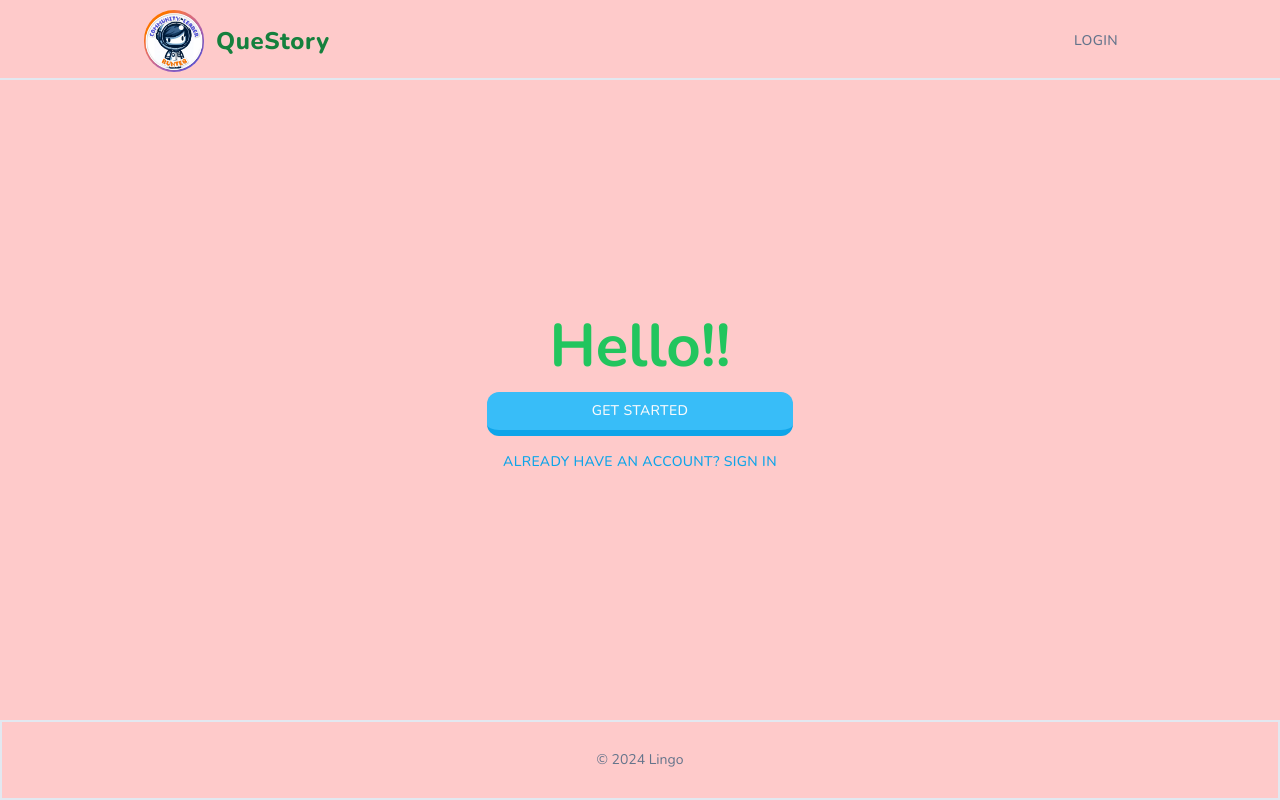
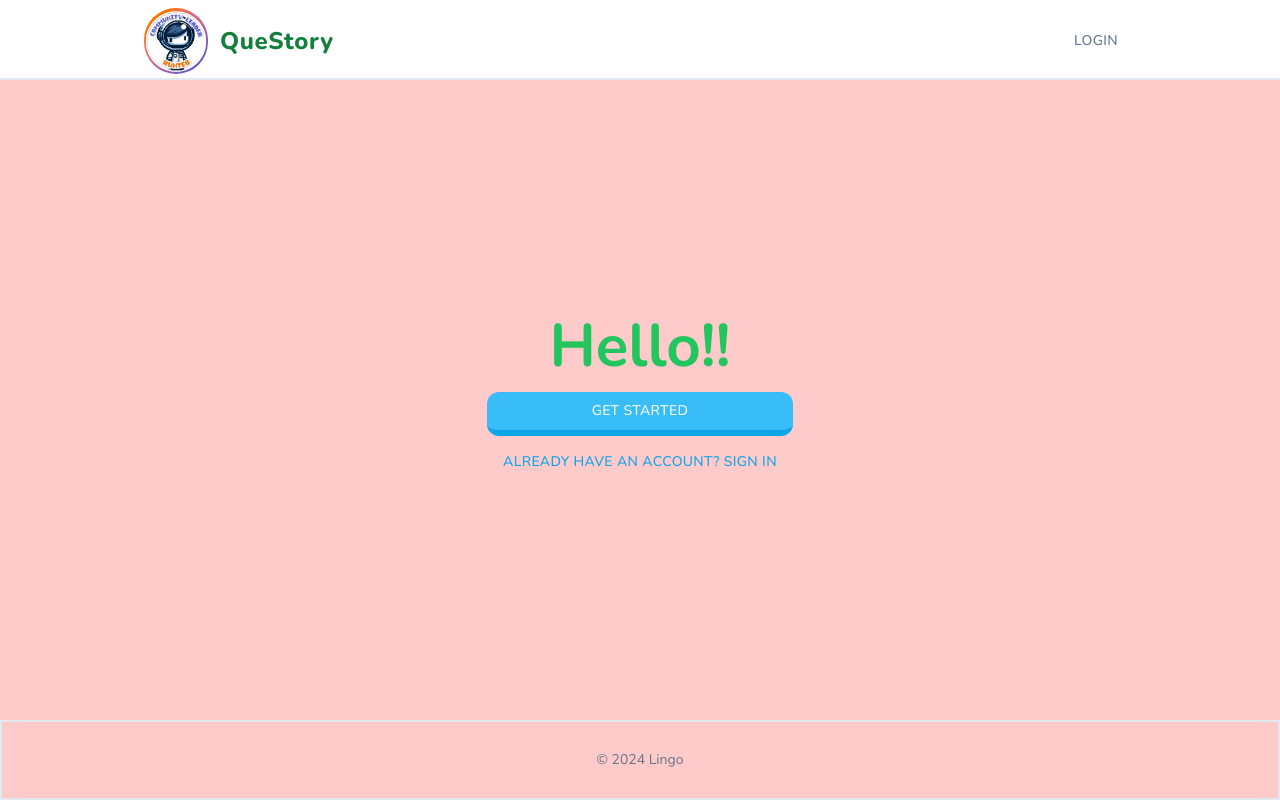
Before and after one commit to YujiTani/questory_prototype, a Next.js app: page / in a window 1280 px wide. Built offline with nearby package versions, Linux system fonts and the light colour scheme; no server answers.

Commit message:
ヘッダー画像で出ていた渓谷を解消

```diff
--- a/app/(marketing)/header.tsx
+++ b/app/(marketing)/header.tsx
@@ -11,15 +11,16 @@ import Image from "next/image";
 
 export const Header = () => {
   return (
-    <header className="h-20 w-full border-b-2 border-slate-200">
+    <header className="h-20 w-full bg-white border-b-2 border-slate-200">
       <div className="lg:max-w-screen-lg pt-5 px-4 pb-4 mx-auto flex items-center justify-between h-full">
         <div className="flex items-center gap-3">
           <Image
-            className="rounded-full"
             src="/icon_yuzu.svg"
-            alt="logo"
-            width={60}
-            height={60}
+            alt="app_logo"
+            width="0"
+            height="0"
+            sizes="100vw"
+            className="w-16 h-auto rounded-full"
           />
           <h1 className="text-2xl font-extrabold text-green-700 tracking-wide">
             QueStory
```
